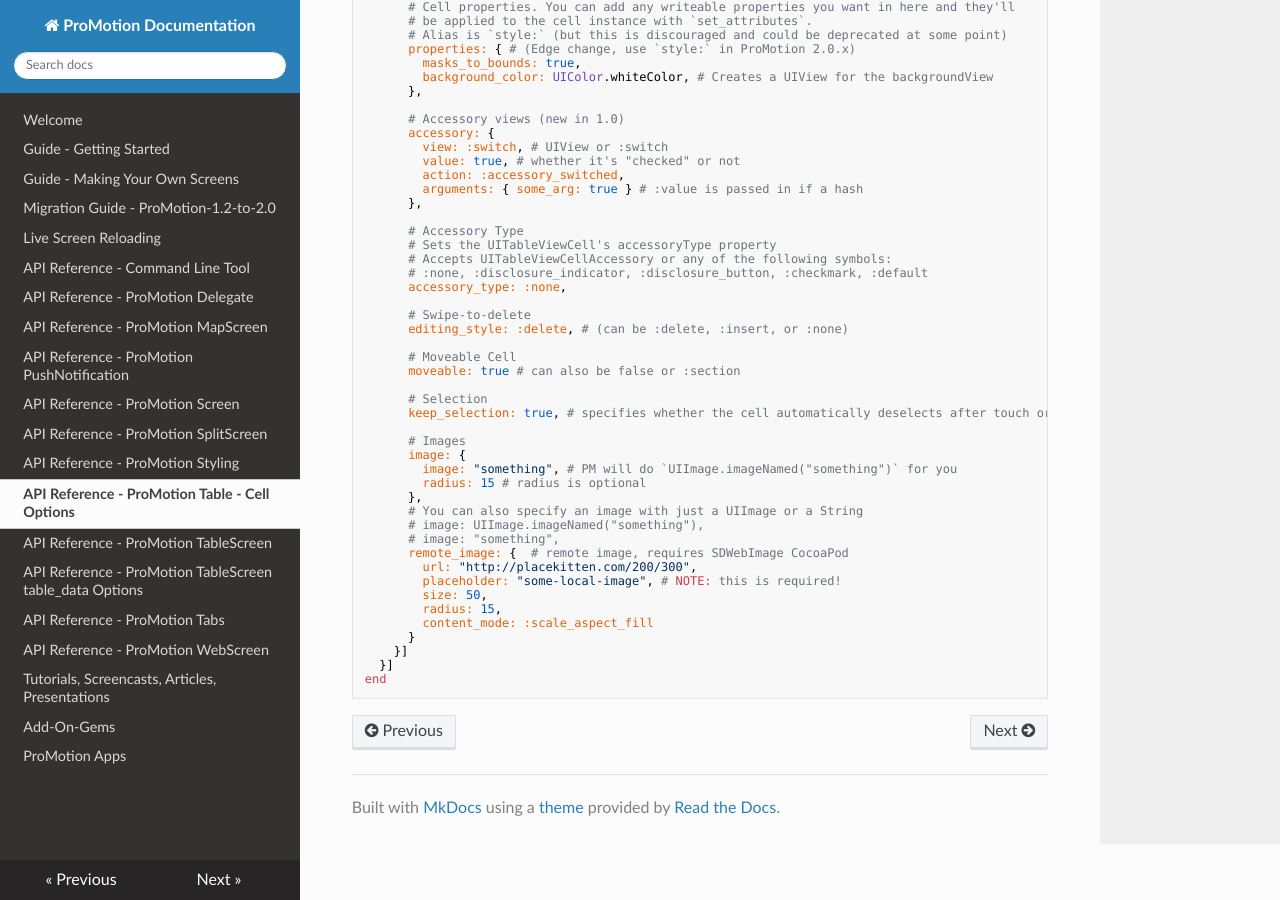
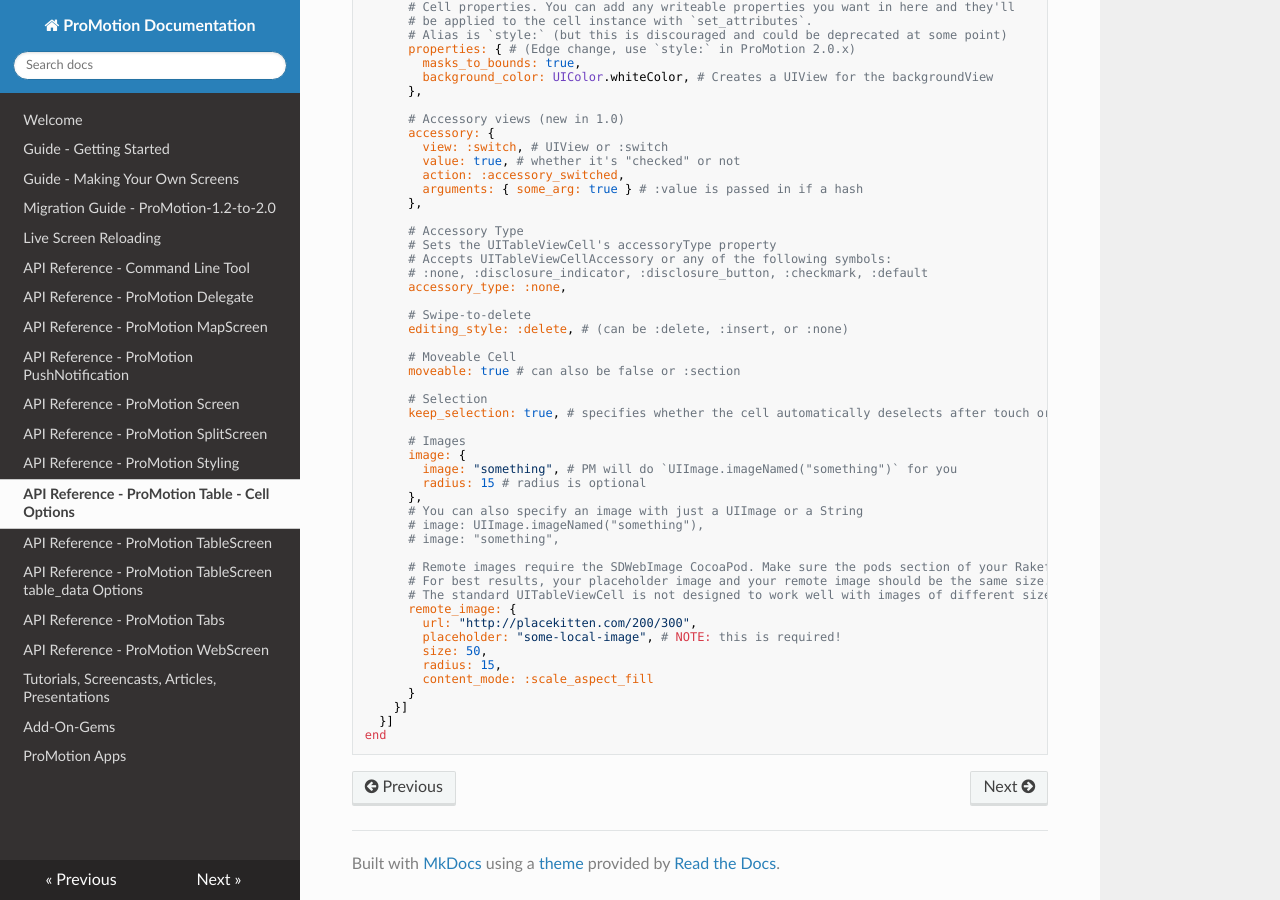
Before and after one commit to jamonholmgren/ProMotion, an MkDocs documentation site: the page built from docs/Reference/ProMotion Table - Cell Options.md, in a window 1280 px wide and 900 px high, scrolled down 629 px. Built offline with MkDocs 1.6.1, drawn with Linux system fonts in a browser that asks for light colours; nearby versions of some CDN libraries; old or Windows-style settings are respelled for this version of MkDocs.

Commit message:
Add additional documentation explaining quirks with using images of different sizes.

```diff
--- a/docs/Reference/ProMotion Table - Cell Options.md
+++ b/docs/Reference/ProMotion Table - Cell Options.md
@@ -71,7 +71,11 @@ def table_data
       # You can also specify an image with just a UIImage or a String
       # image: UIImage.imageNamed("something"),
       # image: "something",
-      remote_image: {  # remote image, requires SDWebImage CocoaPod
+
+      # Remote images require the SDWebImage CocoaPod. Make sure the pods section of your Rakefile includes this CocoaPod.
+      # For best results, your placeholder image and your remote image should be the same size.
+      # The standard UITableViewCell is not designed to work well with images of different sizes.
+      remote_image: {
         url: "http://placekitten.com/200/300",
         placeholder: "some-local-image", # NOTE: this is required!
         size: 50,
```
